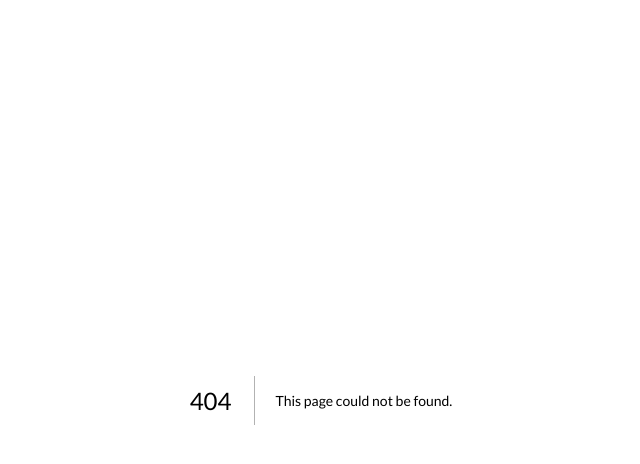
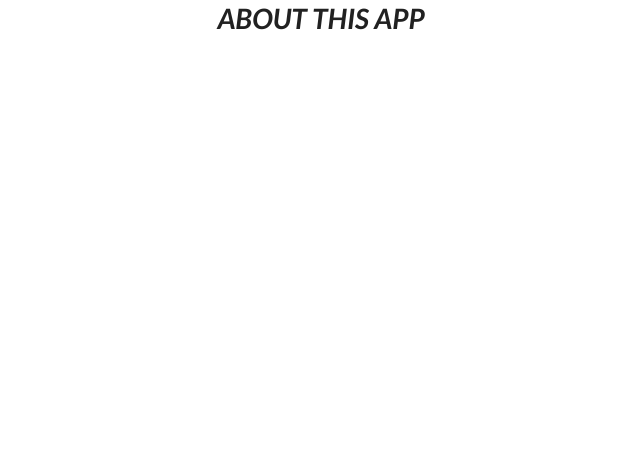
Before and after one commit to ajmarkow/README-STATS-CLIENT, a Next.js app: page /about in a window 1280 px wide. Before the commit this address had no page. Shown: the top 464 px of the page, without its empty margins (319-959 px from the left). Built offline with nearby package versions, Linux system fonts and the light colour scheme.

Commit message:
Update tile in Intro Component. Add proxy to package.json. Add about page for project.

```diff
--- a/components/Intro.js
+++ b/components/Intro.js
@@ -8,10 +8,10 @@ export default function Intro() {
         src="/Octocat.png"
         width='80'
         height='80' />
-      <h1>Analyze Your Repos</h1>
+      <h1>Missing README Check</h1>
       <h4>Quickly fetch a list of your public repositories missing README.md files</h4>
       <br></br>
-      <span><em>https://github.com/  </em><Input inverted action='Check For READMEs' placeholder='Your Github Username' /></span>
+      <span><em>https://github.com/  </em><Input inverted action='Check READMEs' placeholder='Your Github Username' /></span>
     </Container>
   );
 }
--- a/package.json
+++ b/package.json
@@ -2,6 +2,7 @@
   "name": "readme_reader",
   "version": "0.1.0",
   "private": true,
+  "proxy": "http://localhost:3000",
   "scripts": {
     "dev": "next dev",
     "build": "next build",
--- /dev/null
+++ b/pages/about.js
@@ -0,0 +1,9 @@
+function About(){
+  return(
+    <div>
+      <em><h1>About this app</h1></em>
+    </div>
+  );
+}
+
+export default About;
--- a/pages/index.js
+++ b/pages/index.js
@@ -8,7 +8,7 @@ export default function Home() {
   return (
     <div>
       <Head>
-        <title>README.md Reader</title>
+        <title>README Check</title>
         <link rel="icon" href="/favicon.ico" />
       </Head>
       <Grid centered columns={1} padded>
```
